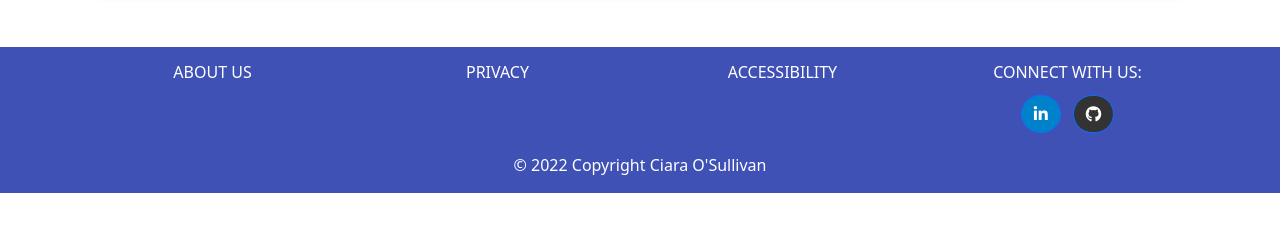
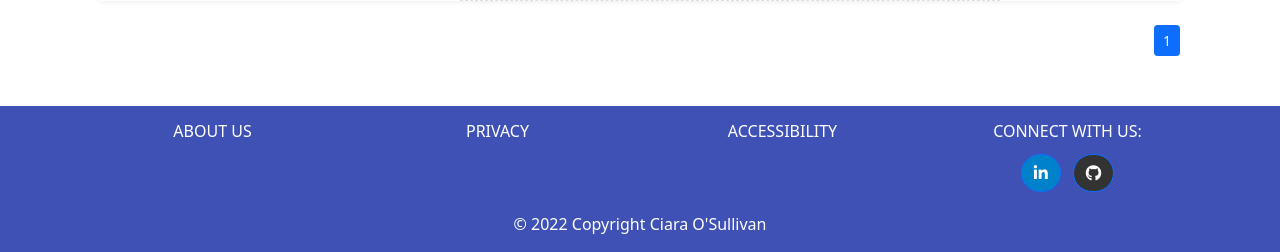
Before and after one commit to ciaraosull/project-4-django, a Django app: a page that uses blog/templates/blog/post_detail.html in a window 1280 px wide. Shown: the part 1064-1316 px from the top of the page. Before the commit the page ends 1257 px from the top, so only its background shows below. Run offline with Django 3.2, Linux system fonts and the light colour scheme; a user stored in the database is signed in; tables that the repository leaves empty hold one stand-in row (values such as "Sample post"); some libraries are stand-ins or nearby versions.

Commit message:
Change style on pagination & btn to make smaller & colour compliment footer

```diff
--- a/blog/templates/blog/post_detail.html
+++ b/blog/templates/blog/post_detail.html
@@ -1,7 +1,7 @@
 {% extends "base.html" %}
+{% load static %}
+
 {% block content %}
-
-{% load static %}
 
 {%  load crispy_forms_tags  %}
 
@@ -10,9 +10,10 @@
 
 {%  if object.author == user  %}
 <div class="form-group d-flex">
-    <a class="btn btn-primary me-3" href="{%  url 'post-update' object.slug  %}" aria-label="Update Post">Update
+    <a class="btn btn-primary btn-sm me-3" href="{%  url 'post-update' object.slug  %}" aria-label="Update Post">Update
         Post</a>
-    <a class="btn btn-danger ms-3" href="{%  url 'post-delete' object.slug  %}" aria-label="Delete Post">Delete Post</a>
+    <a class="btn btn-danger btn-sm ms-3" href="{%  url 'post-delete' object.slug  %}" aria-label="Delete Post">Delete
+        Post</a>
 </div>
 {%  endif  %}
 
@@ -34,7 +35,6 @@
                         {%  csrf_token  %}
                         <div class="d-flex flex-wrap justify-content-between mb-3">
                             <h3>Add Comment As: {{  user.username  }}</h3>
-                            <button type="submit" class="btn btn-primary">Submit Comment</button>
                         </div>
                         <fieldset class="form-group">
                             <div class="row">
@@ -43,6 +43,10 @@
                                 </div>
                                 <div class="form-group col-xs-12 col-sm-9 col-lg-10">
                                     {{  comment_form | crispy  }}
+                                </div>
+                                <div class="form-group d-flex justify-content-end">
+                                    <button type="submit" class="btn btn-primary  btn-sm mb4 mt-4">Submit
+                                        Comment</button>
                                 </div>
                             </div>
                         </fieldset>
@@ -79,33 +83,34 @@
                 <ul class="list-unstyled">
                     <li><i class="fa fa-calendar"></i> <i>{{  comment.date_posted  }}</i></li>
                 </ul>
-                <p class="lead">{{ comment.your_comment  }}</p>
+                <p>{{ comment.your_comment  }}</p>
         </div>
         <div class="col-md-2"></div>
     </div>
     {% endfor %}
+</section>
 
-    <!-- Pagination -->
+<!-- Pagination -->
 
+<div class="d-flex justify-content-end mt-4">
     {%  if comments.has_previous  %}
-    <a class="btn btn-outline-info mb4" href="?page=1">First</a>
-    <a class="btn btn-outline-info mb4" href="?page={{  comments.previous_page_number  }}">Previous</a>
+    <a class="btn btn-outline-primary btn-sm mb4" href="?page=1">First</a>
+    <a class="btn btn-outline-primary btn-sm mb4" href="?page={{  comments.previous_page_number  }}">Previous</a>
     {%  endif  %}
 
     {%  for num in  comments.paginator.page_range  %}
     {%  if  comments.number == num  %}
-    <a class="btn btn-info mb4" href="?page={{  num  }}">{{  num  }}</a>
+    <a class="btn btn-primary btn-sm mb4" href="?page={{  num  }}">{{  num  }}</a>
     {%  elif num >  comments.number|add:'-3' and num <  comments.number|add:'3'  %}
-    <a class="btn btn-outline-info mb4" href="?page={{  num  }}">{{  num  }}</a>
+    <a class="btn btn-outline-primary btn-sm mb4" href="?page={{  num  }}">{{  num  }}</a>
     {%  endif  %}
     {%  endfor  %}
 
     {%  if comments.has_next  %}
-    <a class="btn btn-outline-info mb4" href="?page={{  comments.next_page_number  }}">Next</a>
-    <a class="btn btn-outline-info mb4" href="?page={{  comments.paginator.num_pages  }}">Last</a>
+    <a class="btn btn-outline-primary btn-sm mb4" href="?page={{  comments.next_page_number  }}">Next</a>
+    <a class="btn btn-outline-primary btn-sm mb4" href="?page={{  comments.paginator.num_pages  }}">Last</a>
     {%  endif  %}
-
-</section>
+</div>
 
 
 {%  endblock content  %}
--- a/static/css/style.css
+++ b/static/css/style.css
@@ -49,7 +49,7 @@ main {
     background-color: #333333;
 }
 
-/*postdetail.html comments section */
+/*comments section */
 
 .comments-section {
     box-shadow: 0 -1px 6px 1px rgba(0, 0, 0, 0.1);
```
Also changed, not shown: blog/templates/blog/index.html (+8 -7 lines).
